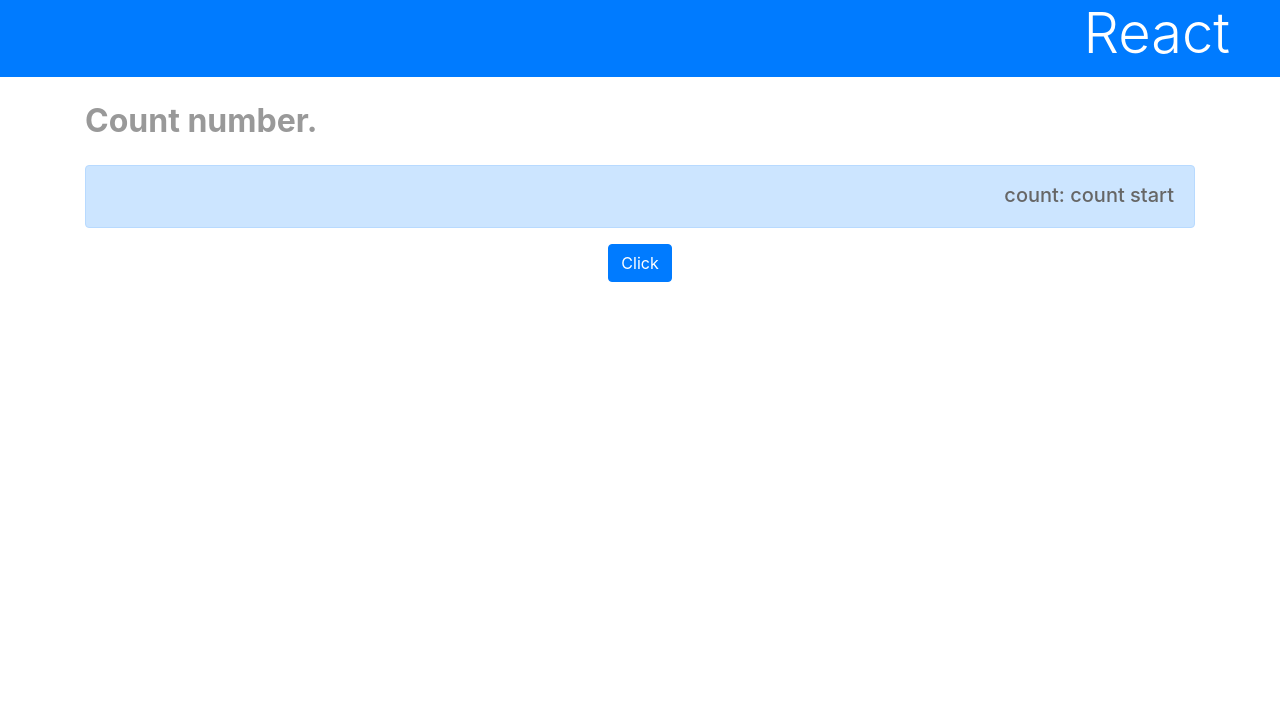
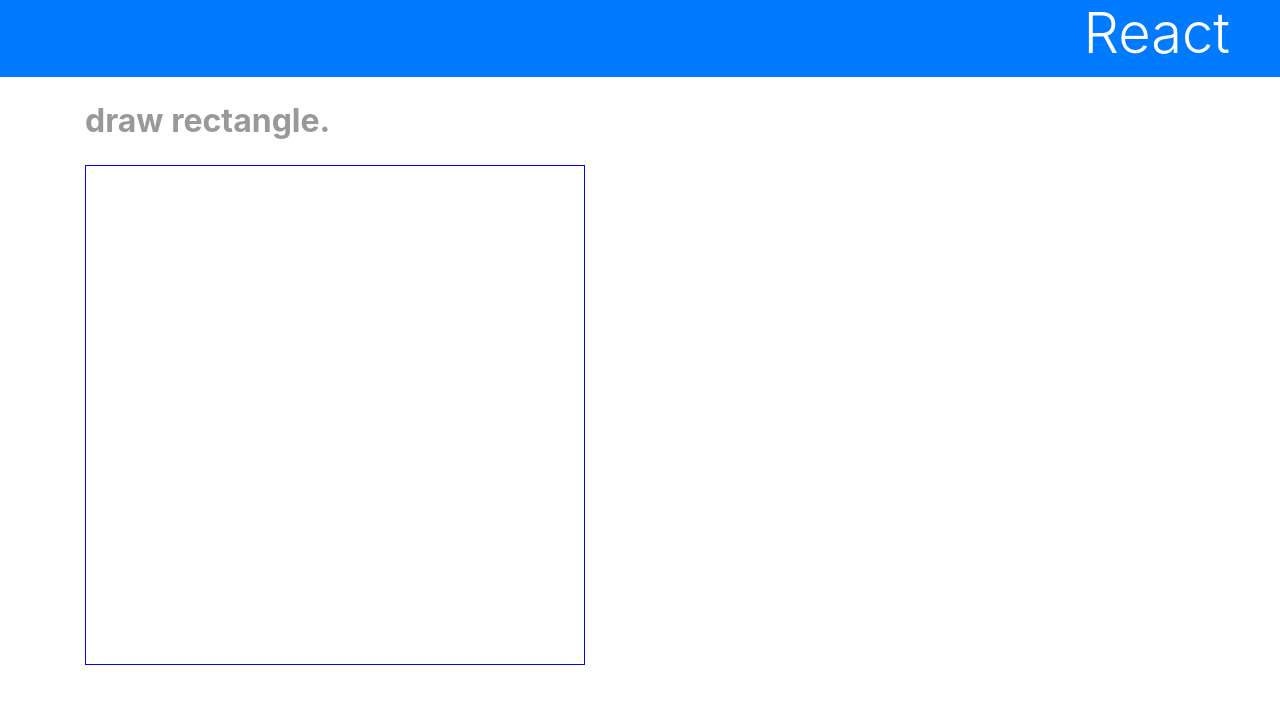
Before and after one commit to besumero628/practice_js, a React (Create React App) app in the folder react_app/: page / in a window 1280 px wide. Shown: the top 704 px of the page. Built offline with nearby package versions, Linux system fonts and the light colour scheme.

Commit message:
[React] プロパティとステートの連携

```diff
--- a/react_app/src/App.js
+++ b/react_app/src/App.js
@@ -2,41 +2,50 @@
 import './App.css'
 
 class App extends Component {
+  data = []
+
+  area = {
+    width:"500px",
+    height:"500px",
+    border:"1px solid blue"
+  }
 
   constructor(props){
     super(props);
     this.state = {
-      msg: 'count start',
-      counter:0,
-      flg:true,
+      list:this.data
     }
     this.doAction = this.doAction.bind(this)
   }
 
-  doAction(event){
+  doAction(e){
+    let x = e.pageX
+    let y = e.pageY
+    this.data.push({x:x, y:y})
     this.setState({
-      counter: this.state.counter + 1,
-      msg: this.state.counter,
-      flg: !this.state.flg
+      list:this.data
     })
+  }
+
+  draw(d){
+    let s = {
+      position:"absolute",
+        left:(d.x - 25) + "px",
+        top:(d.y - 25) + "px",
+        width:"50px",
+        height:"50px",
+        backgroundColor:"#66f3"
+    }
+    return <div style={s}></div>
   }
 
   render(){
     return <div>
       <h1 className="bg-primary text-white display-4">React</h1>
       <div className="container">
-        <p className="subtitle">Count number.</p>
-        {this.state.flg ?
-          <div className="alert alert-primary text-right">
-            <p className="h5">count: {this.state.msg}</p>
-          </div>
-        :
-        <div className="alert alert-warning text-left">
-          <p className="h5">{this.state.msg}です。</p>
-        </div>
-        }
-        <div className="text-center">
-          <button className="btn btn-primary" onClick={this.doAction}>Click</button>
+        <p className="subtitle">draw rectangle.</p>
+        <div style={this.area} onClick={this.doAction}>
+          {this.data.map((value)=>this.draw(value))}
         </div>
       </div>
     </div>
```
